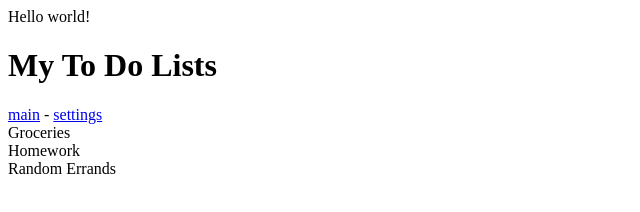
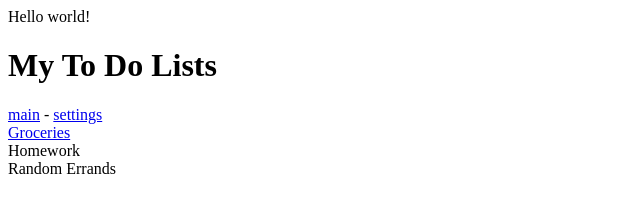
Before and after one commit to kaitykim01/week4_lab, a plain HTML site: page index.html in a window 1280 px wide. Shown: the full height of the page, 0-640 px from the left. Drawn offline with Linux system fonts and the light colour scheme.

Commit message:
Update index.html

```diff
--- a/index.html
+++ b/index.html
@@ -17,7 +17,7 @@
 
     <div id="todo-lists">
         <div class="list">
-            Groceries
+            <a href="list.html">Groceries</a>
         </div>
 
         <div class="list">
```
